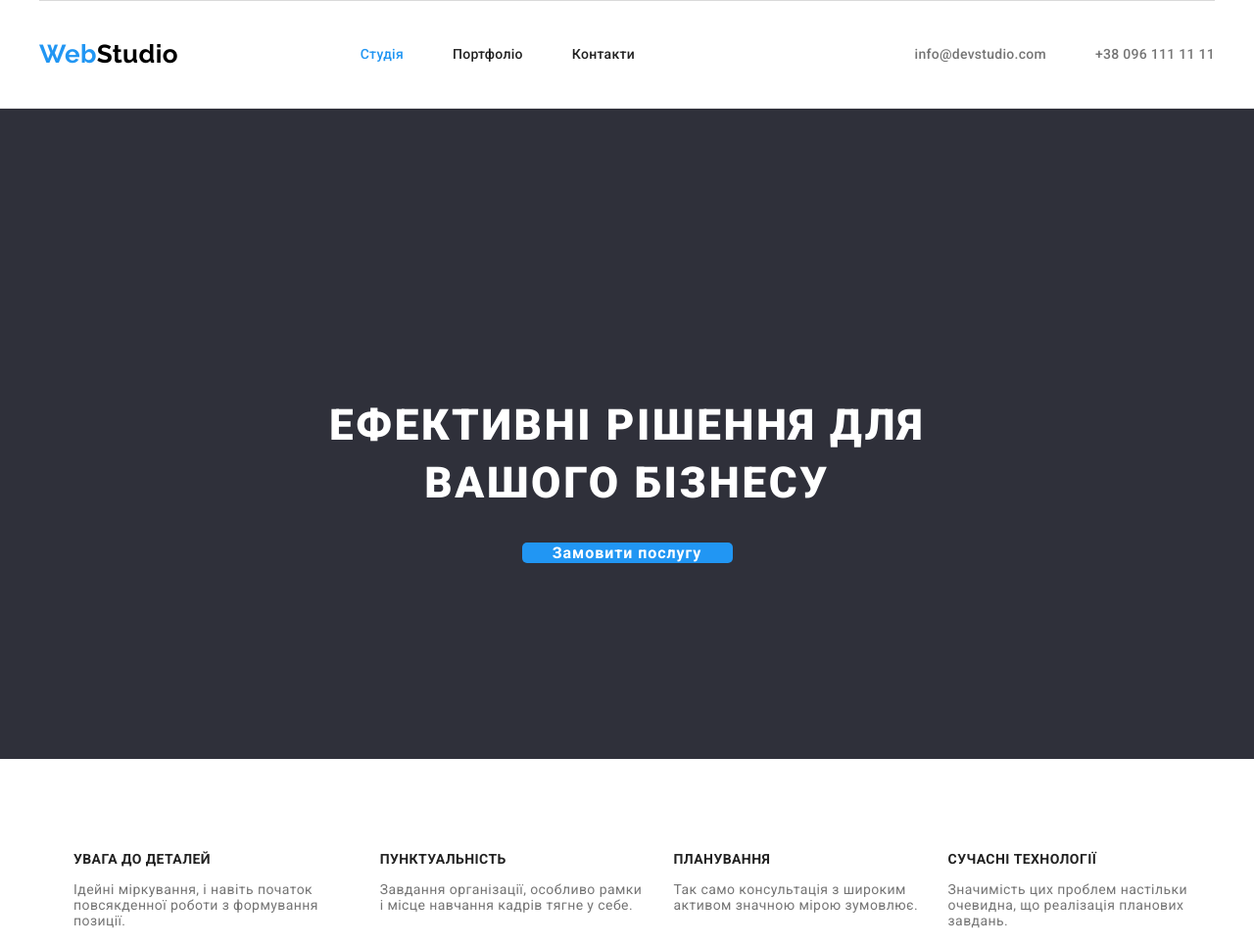
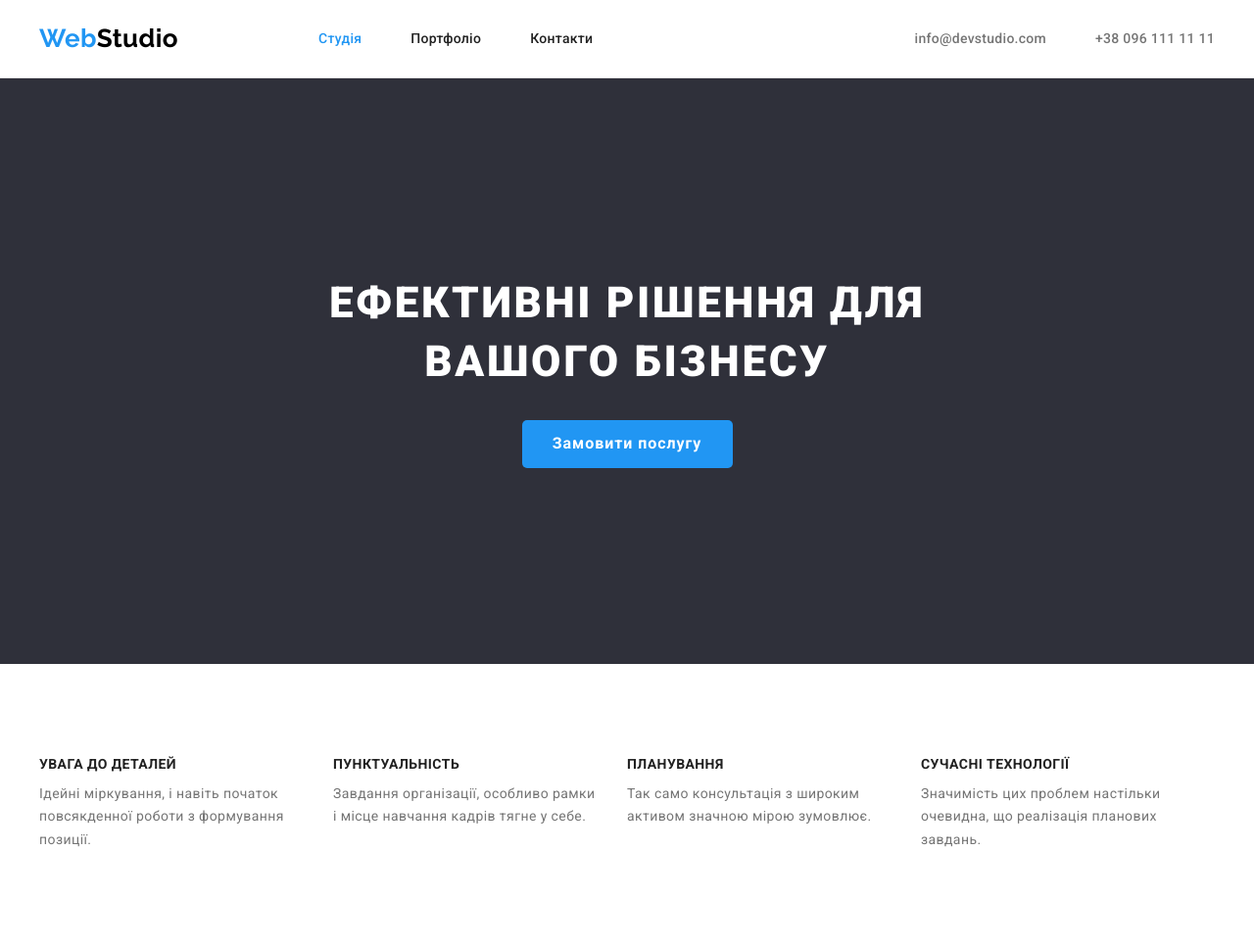
Before and after one commit to OleksandrBabichev/goit-markup-hw-03, a plain HTML site: page index.html in a window 1280 px wide. Shown: the top 965 px of the page at 98% size. Drawn offline with nearby package versions, Linux system fonts and the light colour scheme.

Commit message:
Виправляє index

```diff
--- a/css/Styles.css
+++ b/css/Styles.css
@@ -31,33 +31,60 @@ body {
     letter-spacing: 0.03em;
     font-size: 14px;}
 
+h1,
+h2,
+h3,
+h4,
+h5,
+h6,
+p {
+    margin: 0;
+}
+
+img {
+    display: block;
+    max-width: 100%;
+    height: auto;
+}
+
 .list {list-style: none;
-    padding-left: 0;}
+    padding-left: 0;
+    margin: 0;}
 
 .container {
-    margin-left: auto;
-    margin-right: auto;
     width: 1200px;
+    margin: 0 auto;
+    padding: 0 15;
+
 }
 
+.qwerty {
+    width: 1200px;
+    outline: 5px solid tomato;
+    justify-content: center;
+    margin: 0 auto;
+    padding: 0 15;
+}
 
 
 /* head  */
 .container.header {
     display: flex;
-    padding-top: 32px;
-    padding-bottom: 32px;
+    margin: 0;
     align-items: center;
-    justify-content: space-between;
-    border-top: 1px solid #D9D9D9;
+    margin: auto;
 }
-header {border-bottom: 1px solid #ECECEC;}
+
+header {border-bottom: 1px solid #ECECEC;
+    padding: 24px 0;
+}
 
 .logo {color: #000000;
         font-family: raleway, sans-serif;
         font-weight: 700;
         font-size: 26px;
         line-height: 1.2;
+        margin-left: 0;
 }
 
 .web {color: var(--hover-tet-color);}
@@ -67,6 +94,7 @@ header {border-bottom: 1px solid #ECECEC;}
 
 .site-nav .list {
     display: flex;
+    margin-left: 93px;
    }
 
 
@@ -78,23 +106,22 @@ header {border-bottom: 1px solid #ECECEC;}
     line-height: 1.2;
     letter-spacing: 0.02em;
 
-    padding-right: 50px;
 }
 
-.head-contact .list {
-    display: flex;
-    justify-content: flex-end;}
 
-.head-contact .link {
-
-    padding-left: 50px;
-}
 
 .site-nav .link:hover,
 .site-nav .link:focus {
     color: var(--hover-tet-color);}
 
 .site-nav .current {color: var(--hover-tet-color);}
+
+.head-list {
+    display: flex;
+    margin-left: auto;
+}
+
+.head-item {margin-left: 50px}
 
 .head-contact {
     color: var(--primary-text-color);
@@ -110,14 +137,15 @@ header {border-bottom: 1px solid #ECECEC;}
 }
 
 .section {
-    /*  */
+    padding-bottom: 94px;
     padding-top: 94px;
 }
 
 /* hero  */
 .hero {
     background-color: #2F303A;
-    text-align: center;}
+    text-align: center;
+    padding: 200px;}
 /* временно */
 
 .hero-title {
@@ -129,39 +157,48 @@ header {border-bottom: 1px solid #ECECEC;}
     text-transform: uppercase;
     color: #ffffff;
 
-    padding-top: 200px;
+    margin: auto;
     margin-bottom: 30px;
-    margin-top: 0;}
+    width: 696px;
+}
 
-.hero .button {
+.button.primary {
+    color: #ffffff;
+    background-color: var(--hover-tet-color);
+    border: none;
+    border-radius: 5px;
+    cursor: pointer;
+
+    min-width: 215px;
+    font-family: inherit;
+    padding: 10px 3px;
+
     font-weight: 700;
     font-size: 16px;
-    line-height: 1.2;
+    line-height: 1.8;
     letter-spacing: 0.06em;
-
-    margin-bottom: 200px;
 }
 
 /* переваги  */
 
 .section .list {
     display: flex;
-    margin: 0;}
+    }
 
 .section-title {
     margin-bottom: 50px;
-    margin-top: 0;
 }
 
-.title .feature-text {
+
+.feature .feature-text {
     line-height: 1.7;
     width: 270px;
 }
 
-.feature li {margin-right: 30px;
 
+.feature-item:not(:last-child) {
+    margin-right: 30px;
 }
-.first {margin-left: 75px;}
 
 .visually-hidden {
     position: absolute;
@@ -199,19 +236,16 @@ header {border-bottom: 1px solid #ECECEC;}
 
 /* Чим ми займаємося */
 
-.section.technology {
-    padding-bottom: 94px;
-}
+/* .section.technology {
+    padding-top: 94px;
+} */
 
-.technology .list {
-    justify-content: space-between;}
+.tech-img:not(:last-child) {
+    margin-right: 45px;}
 
 /* команда */
 .team-bcg {background-color: var(--secondary-bcg-color);}
 
-.section.team-bcg {
-        padding-bottom: 94px;
-}
 
 .list.team {
     text-align: center;
@@ -219,7 +253,12 @@ header {border-bottom: 1px solid #ECECEC;}
 }
 
 .team li {
-    border: 1px solid #EEEEEE;
+    box-shadow: 0px 1px 3px rgba(0, 0, 0, 0.12), 0px 1px 1px rgba(0, 0, 0, 0.14), 0px 2px 1px rgba(0, 0, 0, 0.2);
+    border-radius: 0px 0px 4px 4px;
+}
+
+.team li:not(:last-child) {
+    margin-right: 30px;
 }
 
 .team .title {
@@ -238,7 +277,6 @@ header {border-bottom: 1px solid #ECECEC;}
     font-size: 16px;
     line-height: 1.2;
 
-    /* margin-bottom: 30px; */
 }
 
 /* footer */
@@ -246,12 +284,10 @@ header {border-bottom: 1px solid #ECECEC;}
 
 .foot {
     background-color: var(--footer-bcg-color);
-    height: 250px;
+    padding: 60px 0;
 }
 
-.container-foot {
-    padding-top: 60px;
-}
+
 
 .foot .logo-foot {
     color: var(--primary-bcg-color);
@@ -260,8 +296,9 @@ header {border-bottom: 1px solid #ECECEC;}
     font-size: 26px;
     line-height: 1.2;
     letter-spacing: 0.03em;
+}
 
-    margin-bottom: 20px;}
+.address {margin-top: 20px;}
 
 .address li {
     margin-bottom: 10px;
@@ -295,15 +332,6 @@ header {border-bottom: 1px solid #ECECEC;}
     color: var(--title-text-color);
     background-color: var(--primary-bcg-color);}
 
-.button.primary {
-    color: #ffffff;
-    background-color: var(--hover-tet-color);
-    border: none;
-    border-radius: 5px;
-    cursor: pointer;
-
-    min-width: 215px;
-    font-family: inherit;}
 
 .button.secondary {
     color: var(--title-text-color);
--- a/index.html
+++ b/index.html
@@ -13,7 +13,6 @@
     <link rel="stylesheet" href="./css/Styles.css">
 </head>
 <body>
-
     <header>
         <div class="container header">
             <!-- Лого -->
@@ -21,48 +20,45 @@
                 <span class="web">Web</span>Studio</a>
             <!-- Навігація -->
             <nav class="site-nav">
-                <ul class="list">
-                    <li><a href="./index.html" class="link current">Студія</a></li>
-                    <li><a href="./portfolio.html" class="link ">Портфоліо</a></li>
-                    <li><a href="#" class="link">Контакти</a></li>
+                <ul class="list ">
+                    <li class="head-item"><a href="./index.html" class="link current">Студія</a></li>
+                    <li class="head-item"><a href="./portfolio.html" class="link ">Портфоліо</a></li>
+                    <li class="head-item"><a href="#" class="link">Контакти</a></li>
                 </ul>
             </nav>
             <!-- Контакти шапки -->
-            <div class="head-contact">
-                <ul class="list">
-                    <li><a href="mailto:info@devstudio.com" class="head-contact link">info@devstudio.com</a></li>
-                    <li><a href="tel:+380961111111" class="head-contact link">+38 096 111 11 11</a></li>
+                <ul class="list head-list">
+                    <li class="head-item"><a href="mailto:info@devstudio.com" class="head-contact link">info@devstudio.com</a></li>
+                    <li class="head-item"><a href="tel:+380961111111" class="head-contact link">+38 096 111 11 11</a></li>
                 </ul>
-            </div>
         </div>
     </header>
 
 
     <main>
-
             <!-- герой -->
             <section class="hero section">
-                <h1 class="hero-title">Ефективні рішення для <br> вашого бізнесу</h1>
+                <h1 class="hero-title">Ефективні рішення для вашого бізнесу</h1>
                 <button type="button" class="button primary">Замовити послугу</button>
             </section>
             <!-- Переваги -->
             <section class="section">
-                <div class="conainer">
+                <div class="container">
                     <h2 class="visually-hidden">Переваги</h2>
                     <ul class="list feature">
-                        <li class="first">
+                        <li class="feature-item">
                             <h3 class="title">Увага до деталей</h3>
                             <p class="feature-text">Ідейні міркування, і навіть початок повсякденної роботи з формування позиції.</p>
                         </li>
-                        <li>
+                        <li class="feature-item">
                             <h3 class="title">Пунктуальність</h3>
                             <p class="feature-text">Завдання організації, особливо рамки і місце навчання кадрів тягне у себе.</p>
                         </li>
-                        <li>
+                        <li class="feature-item">
                             <h3 class="title">Планування</h3>
                             <p class="feature-text">Так само консультація з широким активом значною мірою зумовлює.</p>
                         </li>
-                        <li class="last">
+                        <li class="feature-item">
                             <h3 class="title">Сучасні технології</h3>
                             <p class="feature-text">Значимість цих проблем настільки очевидна, що реалізація планових завдань.</p>
                         </li>
@@ -70,16 +66,18 @@
                 </div>
             </section>
             <!-- Чим ми займаємося -->
+
             <section class="section technology">
                <div class="container">
                 <h2 class="section-title">Чим ми займаємося</h2>
                 <ul class="list">
-                    <li><img src="./images/box1.jpg" alt="Ком'ютер" width="370"></li>
-                    <li><img src="./images/box2.jpg" alt="Ноутбук" width="370"></li>
-                    <li><img src="./images/box3.jpg" alt="Планшет" width="370"></li>
+                    <li class="tech-img"><img src="./images/box1.jpg" alt="Ком'ютер" width="370"></li>
+                    <li class="tech-img"><img src="./images/box2.jpg" alt="Ноутбук" width="370"></li>
+                    <li class="tech-img"><img src="./images/box3.jpg" alt="Планшет" width="370"></li>
                 </ul>
                </div>
             </section>
+
             <!-- команда -->
             <section class="section team-bcg">
                 <div class="container">
```
Also changed, not shown: portfolio.html (+9 -10 lines).
